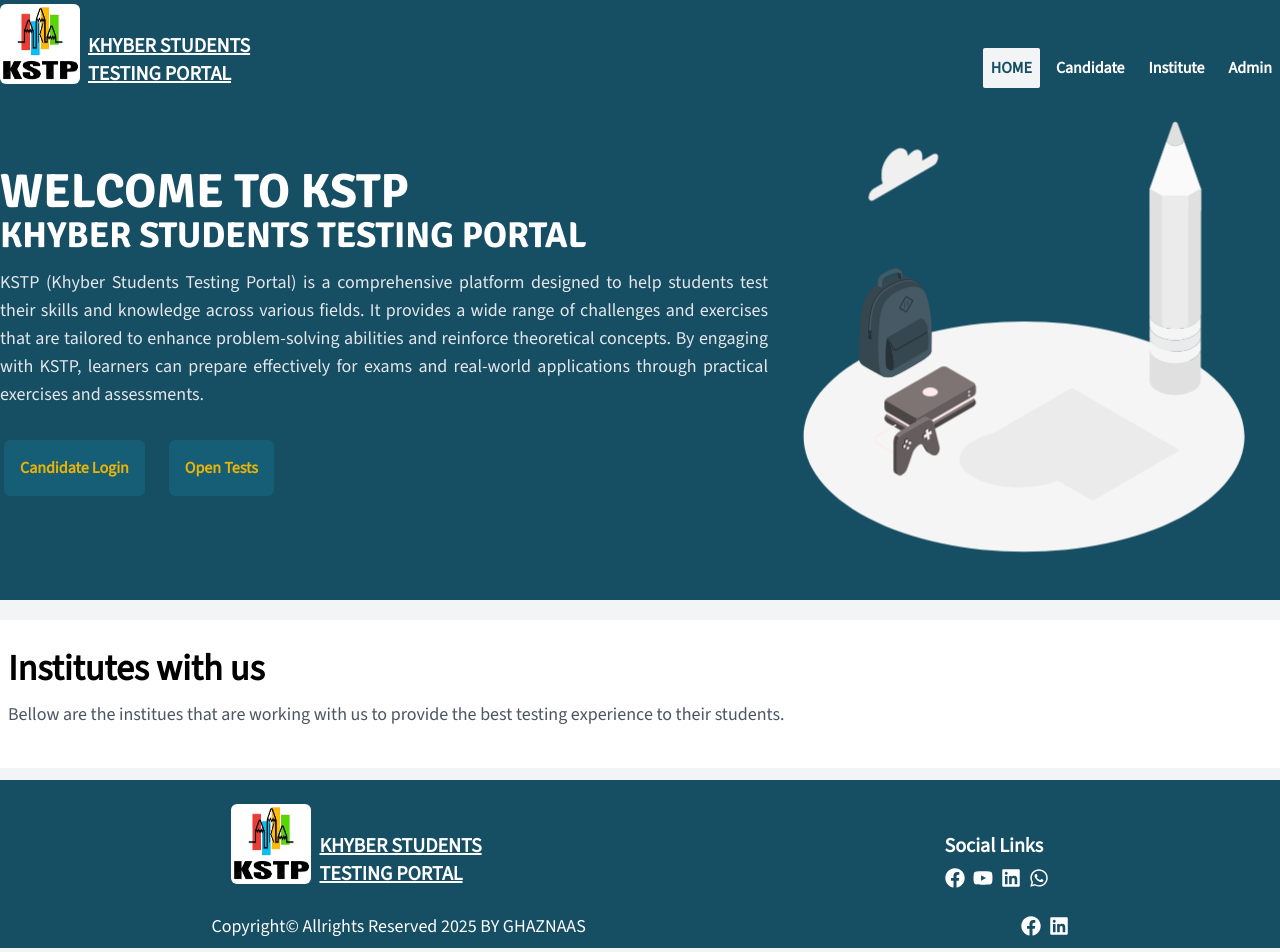
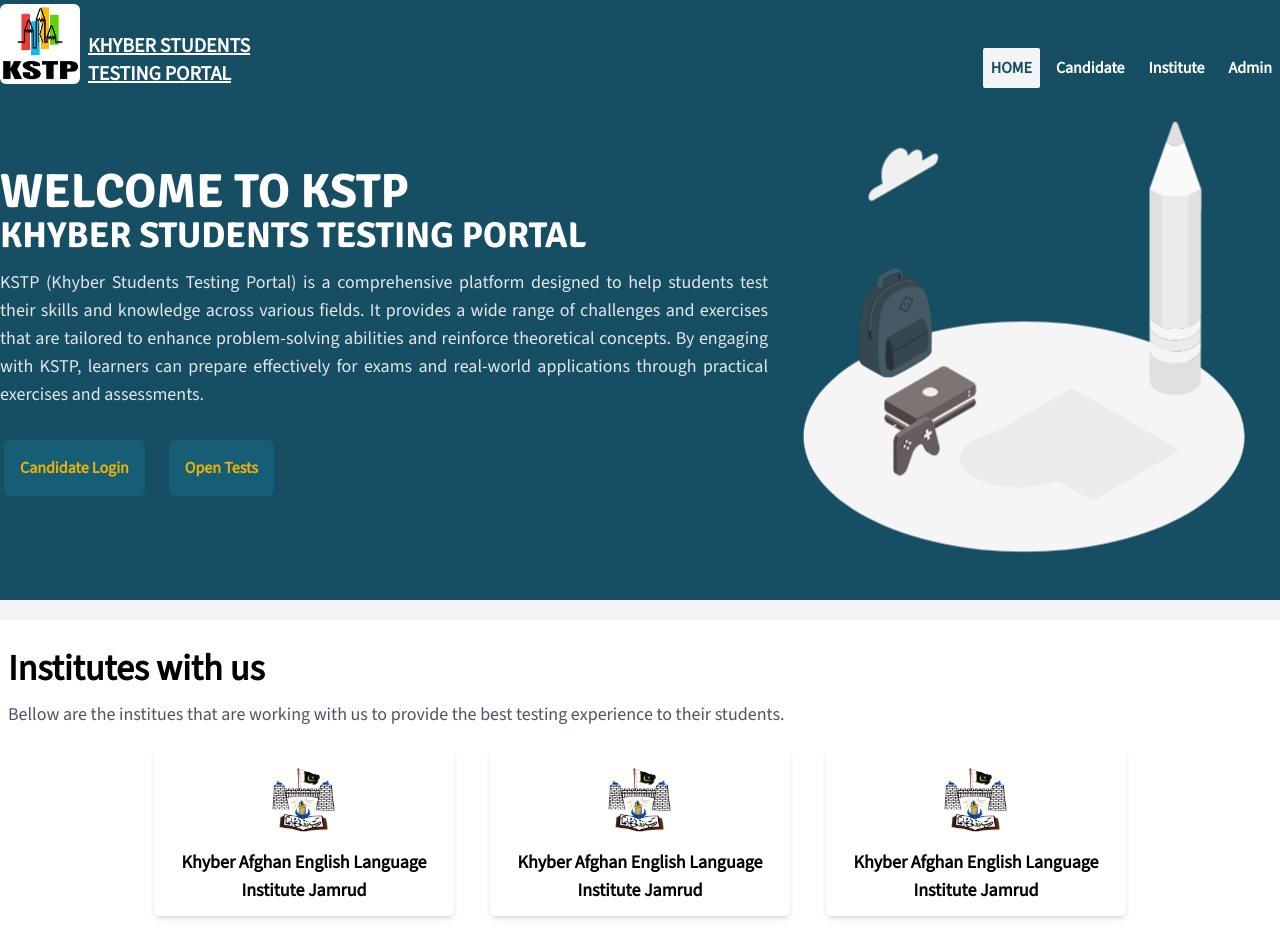
Before and after one commit to mhgkhan/kstp, a Next.js app: page / in a window 1280 px wide. Shown: the top 952 px of the page. Built offline with nearby package versions, Linux system fonts and the light colour scheme.

Commit message:
Add institute cards with images to Home page for enhanced presentation

```diff
--- a/src/app/page.js
+++ b/src/app/page.js
@@ -2,6 +2,7 @@ import Footer from "@/components/Footer";
 import { Signika_Font } from "./layout";
 import Header from "@/components/Header";
 import Link from "next/link";
+import Image from "next/image";
 
 export default function Home() {
   return (
@@ -31,14 +32,26 @@ export default function Home() {
 
           <section className="w-full bg-white mt-5 my-3">
             <div className="container mx-auto sm:p-2">
-              <div className="institutes-area py-5">
+              <div className="institutes-area py-5 md:px-0 px-2">
                 <h2 className="md:text-4xl text-3xl text-black font-bold">Institutes with us</h2>
                 <p className="text-gray-600 text-lg my-3">
                   Bellow are the institues that are working with us to provide the best testing experience to their students.
                 </p>
+
+                <div className="institutes-list flex flex-wrap items-center justify-center gap-5 mt-3">
+
+                  {Array.from([1, 2, 3]).map((ele, ind) => <div key={ind} className="institute-card bg-white shadow-md rounded-md p-3 m-2 w-[300px]">
+                    <Image src="/kaaj.png" alt="Khyber afghan english language institute" className="w-20 mx-auto" width={200} height={200} />
+                    <h3 className="text-center text-lg font-bold text-black mt-2">Khyber Afghan English Language Institute Jamrud</h3>
+                  </div>
+                  )}
+                </div>
+
               </div>
             </div>
           </section>
+
+
         </article>
       </main>
       <Footer />
```
Also changed, not shown: public/kaaj.png (added).
